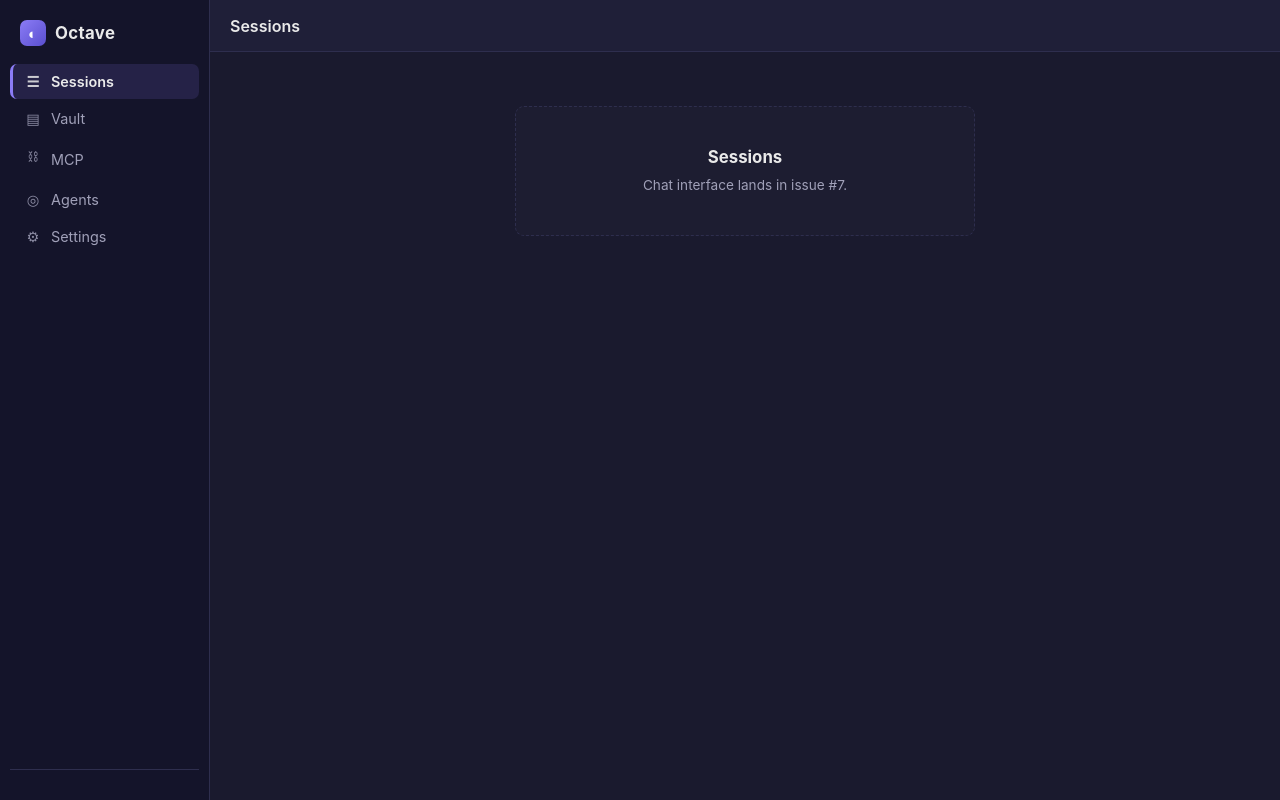
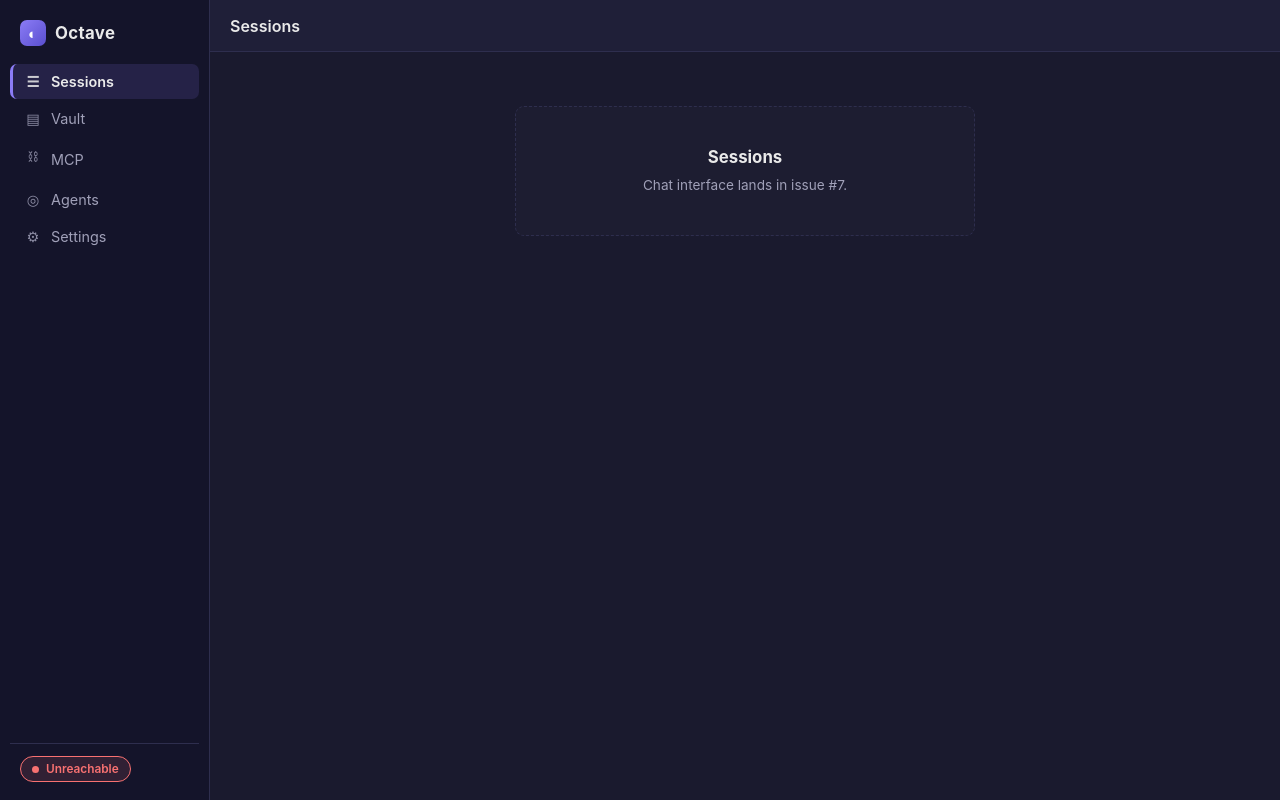
Before and after one commit to Svagtlys/Octave, a React (Vite) app in the folder frontend/: page /sessions in a window 1280 px wide. Built offline with nearby package versions, Linux system fonts and the light colour scheme; no server answers.

Commit message:
feat(ui): add backend health pill to sidebar footer (#6)

```diff
--- /dev/null
+++ b/frontend/src/components/HealthStatus.tsx
@@ -0,0 +1,61 @@
+import { useEffect, useState } from 'react';
+import type { CSSProperties } from 'react';
+import { fetchHealth } from '../lib/api/client';
+import { colors } from '../theme';
+
+type HealthState = 'checking' | 'healthy' | 'unreachable';
+
+const PILL: Record<HealthState, { label: string; fg: string; bg: string; border: string }> = {
+  checking: { label: 'Checking…', fg: colors.warn, bg: colors.warnSoft, border: colors.warn },
+  healthy: { label: 'Healthy', fg: colors.ok, bg: colors.okSoft, border: colors.ok },
+  unreachable: { label: 'Unreachable', fg: colors.err, bg: colors.errSoft, border: colors.err },
+};
+
+/**
+ * Compact backend-health pill for the sidebar footer.
+ * Supersedes the old HealthCheck widget; routes through fetchHealth()
+ * (the apiFetch client) instead of raw fetch.
+ */
+export default function HealthStatus() {
+  const [state, setState] = useState<HealthState>('checking');
+
+  useEffect(() => {
+    let cancelled = false;
+    fetchHealth()
+      .then(() => {
+        if (!cancelled) setState('healthy');
+      })
+      .catch(() => {
+        if (!cancelled) setState('unreachable');
+      });
+    return () => {
+      cancelled = true;
+    };
+  }, []);
+
+  const pill = PILL[state];
+  return (
+    <span
+      data-testid="health-pill"
+      style={{ ...styles.pill, color: pill.fg, background: pill.bg, borderColor: pill.border }}
+    >
+      <span aria-hidden="true" style={{ ...styles.dot, background: pill.fg }} />
+      {pill.label}
+    </span>
+  );
+}
+
+const styles: Record<string, CSSProperties> = {
+  pill: {
+    display: 'inline-flex',
+    alignItems: 'center',
+    gap: 7,
+    fontSize: '0.74rem',
+    fontWeight: 600,
+    padding: '5px 11px',
+    borderRadius: 999,
+    border: '1px solid',
+    whiteSpace: 'nowrap',
+  },
+  dot: { width: 7, height: 7, borderRadius: '50%' },
+};
--- a/frontend/src/components/layout/Sidebar.tsx
+++ b/frontend/src/components/layout/Sidebar.tsx
@@ -1,6 +1,7 @@
 import { Link } from '@tanstack/react-router';
 import type { CSSProperties } from 'react';
 import { colors } from '../../theme';
+import HealthStatus from '../HealthStatus';
 
 const NAV_ITEMS = [
   { to: '/sessions', label: 'Sessions', icon: '☰' },
@@ -36,7 +37,9 @@ export default function Sidebar() {
           </Link>
         ))}
       </nav>
-      <div style={styles.footer} />
+      <div style={styles.footer}>
+        <HealthStatus />
+      </div>
     </aside>
   );
 }
```
Also changed, not shown: 1 other file (tests, documents, lock files or other folders).
